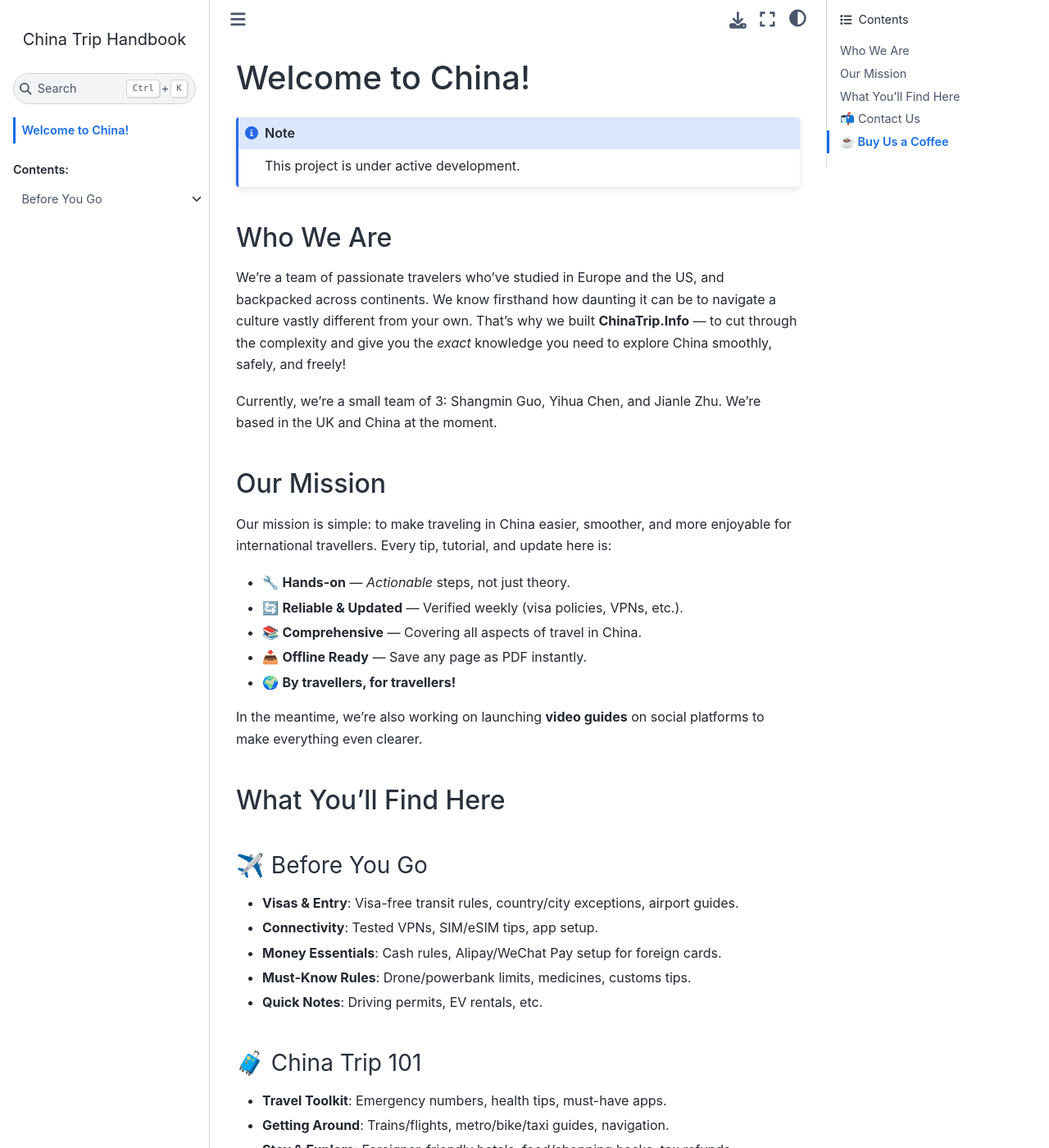
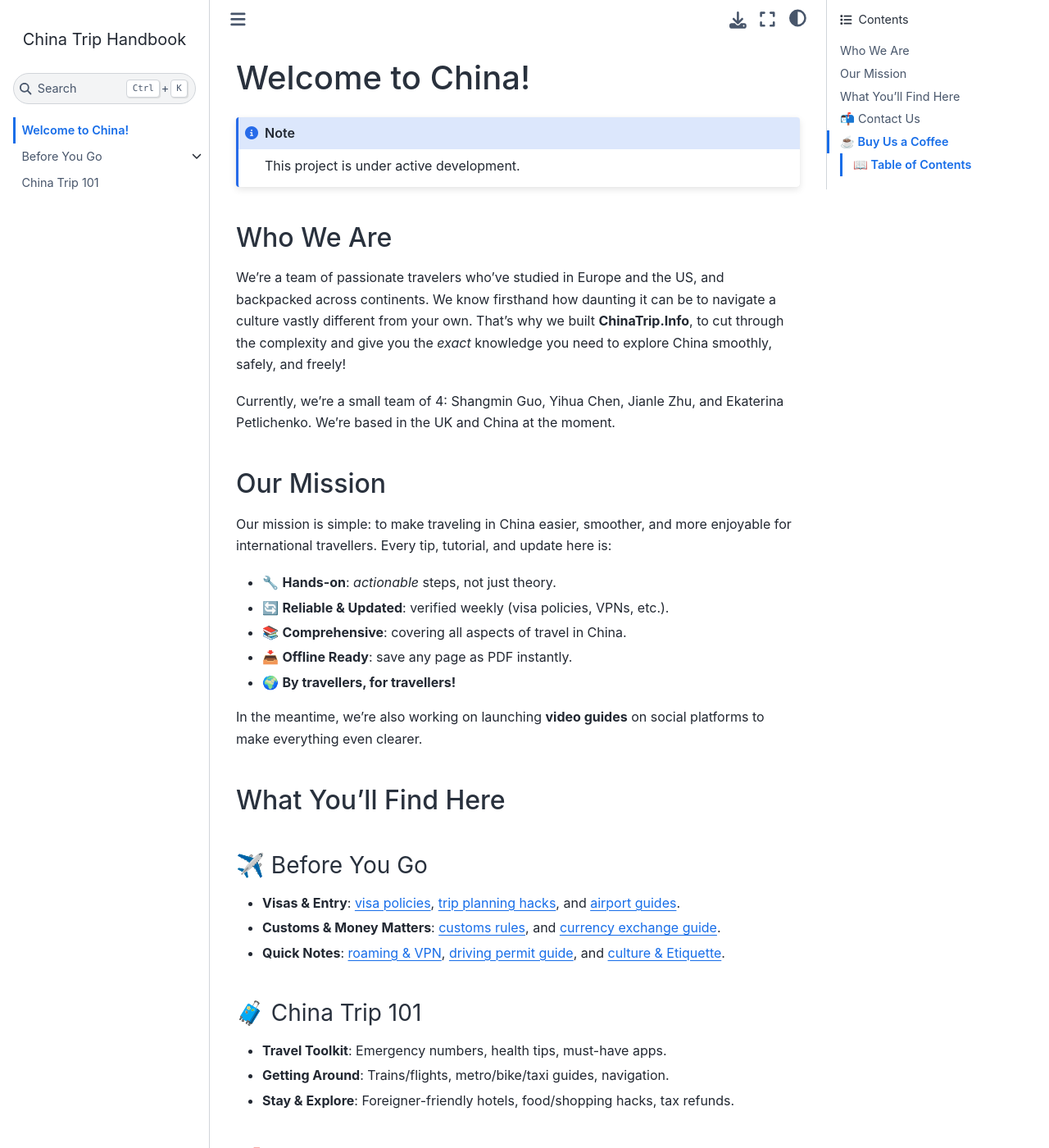
Before and after one commit to Shawn-Guo-CN/ChinaTripInfo, a Sphinx documentation site: the page built from docs/source/index.md, in a window 1280 px wide and 1400 px high. Shown: the whole window at 82% size. Built offline with Sphinx 7.4.7 and the Sphinx Book theme 1.1.4, drawn with Linux system fonts in a browser that asks for light colours; some of the changed text lies outside the part shown.

Commit message:
update index

````diff
--- a/docs/source/index.md
+++ b/docs/source/index.md
@@ -6,18 +6,18 @@ This project is under active development.
 
 ## Who We Are
 
-We’re a team of passionate travelers who’ve studied in Europe and the US, and backpacked across continents. We know firsthand how daunting it can be to navigate a culture vastly different from your own. That’s why we built **ChinaTrip.Info** — to cut through the complexity and give you the *exact* knowledge you need to explore China smoothly, safely, and freely!
+We’re a team of passionate travelers who’ve studied in Europe and the US, and backpacked across continents. We know firsthand how daunting it can be to navigate a culture vastly different from your own. That’s why we built **ChinaTrip.Info**, to cut through the complexity and give you the *exact* knowledge you need to explore China smoothly, safely, and freely!
 
-Currently, we're a small team of 3: Shangmin Guo, Yihua Chen, and Jianle Zhu.
+Currently, we're a small team of 4: Shangmin Guo, Yihua Chen, Jianle Zhu, and Ekaterina Petlichenko.
 We're based in the UK and China at the moment.
 
 ## Our Mission
 
 Our mission is simple: to make traveling in China easier, smoother, and more enjoyable for international travellers. Every tip, tutorial, and update here is:
- - 🔧 **Hands-on** — *Actionable* steps, not just theory.
- - 🔄 **Reliable & Updated** — Verified weekly (visa policies, VPNs, etc.).
- - 📚 **Comprehensive** — Covering all aspects of travel in China.
- - 📥 **Offline Ready** — Save any page as PDF instantly.
+ - 🔧 **Hands-on**: *actionable* steps, not just theory.
+ - 🔄 **Reliable & Updated**: verified weekly (visa policies, VPNs, etc.).
+ - 📚 **Comprehensive**: covering all aspects of travel in China.
+ - 📥 **Offline Ready**: save any page as PDF instantly.
  - 🌍 **By travellers, for travellers!**
 
 In the meantime, we’re also working on launching **video guides** on social platforms to make everything even clearer.
@@ -26,26 +26,15 @@ In the meantime, we’re also working on launching **video guides** on social pl
 
 ### ✈️ Before You Go
 
-- **Visas & Entry**: Visa-free transit rules, country/city exceptions, airport guides.
-- **Connectivity**: Tested VPNs, SIM/eSIM tips, app setup.
-- **Money Essentials**: Cash rules, Alipay/WeChat Pay setup for foreign cards.
-- **Must-Know Rules**: Drone/powerbank limits, medicines, customs tips.
-- **Quick Notes**: Driving permits, EV rentals, etc.
+- **Visas & Entry**: [visa policies](before_you_go/visa), [trip planning hacks](before_you_go/planning), and [airport guides](before_you_go/landing).
+- **Customs & Money Matters**: [customs rules](before_you_go/customs), and [currency exchange guide](before_you_go/currency).
+- **Quick Notes**: [roaming & VPN](before_you_go/roaming), [driving permit guide](before_you_go/driving), and [culture & Etiquette](before_you_go/culture).
 
 ### 🧳 China Trip 101
 
 - **Travel Toolkit**: Emergency numbers, health tips, must-have apps.
 - **Getting Around**: Trains/flights, metro/bike/taxi guides, navigation.
 - **Stay & Explore**: Foreigner-friendly hotels, food/shopping hacks, tax refunds.
-
-### 📖 Table of Contents
-
-```{toctree}
-:maxdepth: 2
-:caption: Contents:
-
-before_you_go/index
-```
 
 ## 📬 Contact Us
 
@@ -63,3 +52,12 @@ Your support keeps this project going and helps us reach more travelers like you
 <div align="center">
   <img src="_static/images/revolut.jpg" alt="Support QR Code" style="max-width: min(100vw, 400px); height: auto;" />
 </div>
+
+### 📖 Table of Contents
+
+```{toctree}
+:maxdepth: 2
+
+before_you_go/index
+china_trip_101/index
+```
````
Also changed, not shown: docs/source/before_you_go/index.md (+12 -7 lines), docs/source/before_you_go/planning.md (added, +1 -0 lines), docs/source/china_trip_101/index.md (added, +1 -0 lines).
